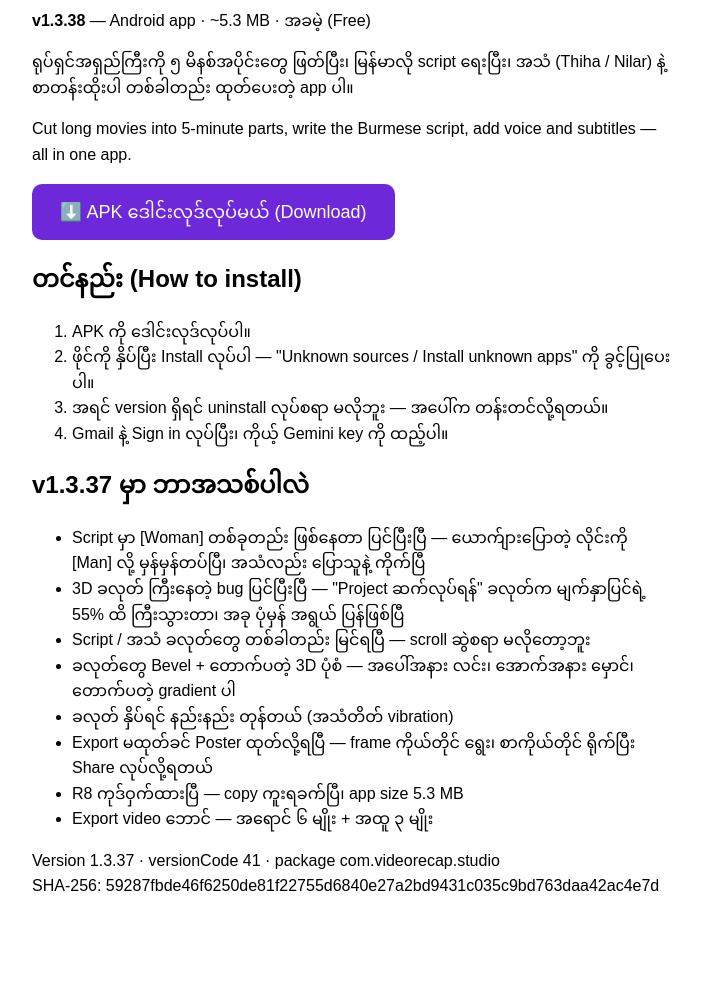
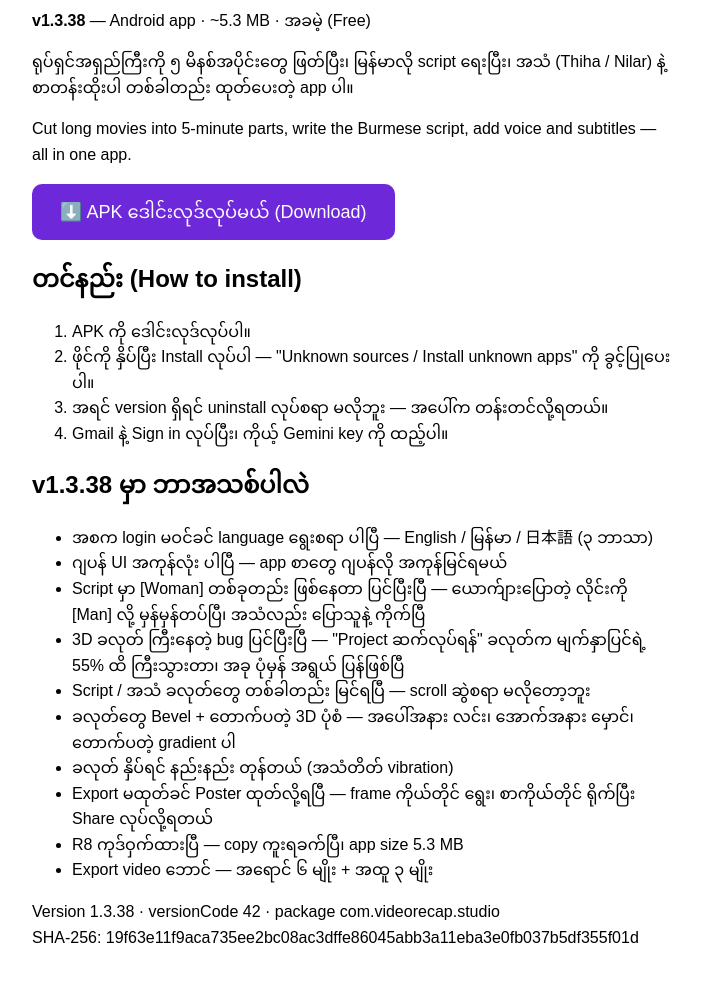
Before and after one commit to siangukmang869-sudo/video-recap-studio, a plain HTML site: page index.html in a window 1280 px wide. Shown: the part 105-1086 px from the top of the page, without its empty margins (288-989 px from the left). Before the commit the page ends 1044 px from the top, so only its background shows below. Drawn offline with Linux system fonts and the light colour scheme.

Commit message:
Update download page to v1.3.38

```diff
--- a/index.html
+++ b/index.html
@@ -3,15 +3,15 @@
 <head>
 <meta charset="utf-8">
 <meta name="viewport" content="width=device-width, initial-scale=1">
-<title>Video Recap Studio — Download APK (v1.3.37)</title>
-<meta name="description" content="Video Recap Studio v1.3.37 — ရုပ်ရှင်ဇာတ်ကားတွေကို ၅ မိနစ် recap လုပ်တဲ့ Android app။ အခမဲ့ ဒေါင်းလုဒ်လုပ်ပါ။ Free download for Android.">
+<title>Video Recap Studio — Download APK (v1.3.38)</title>
+<meta name="description" content="Video Recap Studio v1.3.38 — ရုပ်ရှင်ဇာတ်ကားတွေကို ၅ မိနစ် recap လုပ်တဲ့ Android app။ အခမဲ့ ဒေါင်းလုဒ်လုပ်ပါ။ Free download for Android.">
 </head>
 <body style="font-family:sans-serif;max-width:640px;margin:40px auto;padding:0 16px;line-height:1.6">
 <h1>🎬 Video Recap Studio</h1>
-<p><strong id="ver">v1.3.37</strong> — Android app · ~5.3 MB · အခမဲ့ (Free)</p>
+<p><strong id="ver">v1.3.38</strong> — Android app · ~5.3 MB · အခမဲ့ (Free)</p>
 <p>ရုပ်ရှင်အရှည်ကြီးကို ၅ မိနစ်အပိုင်းတွေ ဖြတ်ပြီး၊ မြန်မာလို script ရေးပြီး၊ အသံ (Thiha / Nilar) နဲ့ စာတန်းထိုးပါ တစ်ခါတည်း ထုတ်ပေးတဲ့ app ပါ။</p>
 <p>Cut long movies into 5-minute parts, write the Burmese script, add voice and subtitles — all in one app.</p>
-<p><a id="apkLink" href="https://github.com/siangukmang869-sudo/video-recap-studio/releases/download/v1.3.37/VideoRecapStudio-v1.3.37.apk" style="display:inline-block;padding:14px 28px;background:#6d28d9;color:#fff;border-radius:10px;text-decoration:none;font-size:18px">⬇️ APK ဒေါင်းလုဒ်လုပ်မယ် (Download)</a></p>
+<p><a id="apkLink" href="https://github.com/siangukmang869-sudo/video-recap-studio/releases/download/v1.3.38/VideoRecapStudio-v1.3.38.apk" style="display:inline-block;padding:14px 28px;background:#6d28d9;color:#fff;border-radius:10px;text-decoration:none;font-size:18px">⬇️ APK ဒေါင်းလုဒ်လုပ်မယ် (Download)</a></p>
 <h2>တင်နည်း (How to install)</h2>
 <ol>
 <li>APK ကို ဒေါင်းလုဒ်လုပ်ပါ။</li>
@@ -19,8 +19,10 @@
 <li>အရင် version ရှိရင် uninstall လုပ်စရာ မလိုဘူး — အပေါ်က တန်းတင်လို့ရတယ်။</li>
 <li>Gmail နဲ့ Sign in လုပ်ပြီး၊ ကိုယ့် Gemini key ကို ထည့်ပါ။</li>
 </ol>
-<h2>v1.3.37 မှာ ဘာအသစ်ပါလဲ</h2>
+<h2>v1.3.38 မှာ ဘာအသစ်ပါလဲ</h2>
 <ul>
+<li>အစက login မဝင်ခင် language ရွေးစရာ ပါပြီ — English / မြန်မာ / 日本語 (၃ ဘာသာ)</li>
+<li>ဂျပန် UI အကုန်လုံး ပါပြီ — app စာတွေ ဂျပန်လို အကုန်မြင်ရမယ်</li>
 <li>Script မှာ [Woman] တစ်ခုတည်း ဖြစ်နေတာ ပြင်ပြီးပြီ — ယောက်ျားပြောတဲ့ လိုင်းကို [Man] လို့ မှန်မှန်တပ်ပြီ၊ အသံလည်း ပြောသူနဲ့ ကိုက်ပြီ</li>
 <li>3D ခလုတ် ကြီးနေတဲ့ bug ပြင်ပြီးပြီ — "Project ဆက်လုပ်ရန်" ခလုတ်က မျက်နှာပြင်ရဲ့ 55% ထိ ကြီးသွားတာ၊ အခု ပုံမှန် အရွယ် ပြန်ဖြစ်ပြီ</li>
 <li>Script / အသံ ခလုတ်တွေ တစ်ခါတည်း မြင်ရပြီ — scroll ဆွဲစရာ မလိုတော့ဘူး</li>
@@ -30,8 +32,8 @@
 <li>R8 ကုဒ်ဝှက်ထားပြီ — copy ကူးရခက်ပြီ၊ app size 5.3 MB</li>
 <li>Export video ဘောင် — အရောင် ၆ မျိုး + အထူ ၃ မျိုး</li>
 </ul>
-<p id="verFooter">Version 1.3.37 · versionCode 41 · package com.videorecap.studio<br>
-SHA-256: 59287fbde46f6250de81f22755d6840e27a2bd9431c035c9bd763daa42ac4e7d</p>
+<p id="verFooter">Version 1.3.38 · versionCode 42 · package com.videorecap.studio<br>
+SHA-256: 19f63e11f9aca735ee2bc08ac3dffe86045abb3a11eba3e0fb037b5df355f01d</p>
 <script>
 // Keep the download button + version in sync with version.json so the
 // page never goes stale when a new release is published.
```
